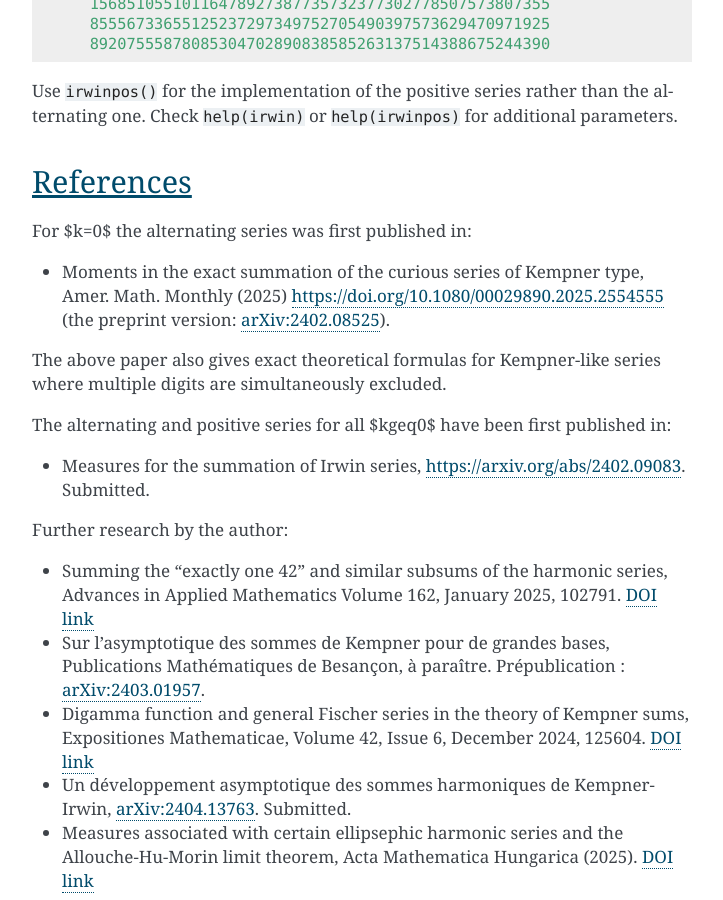
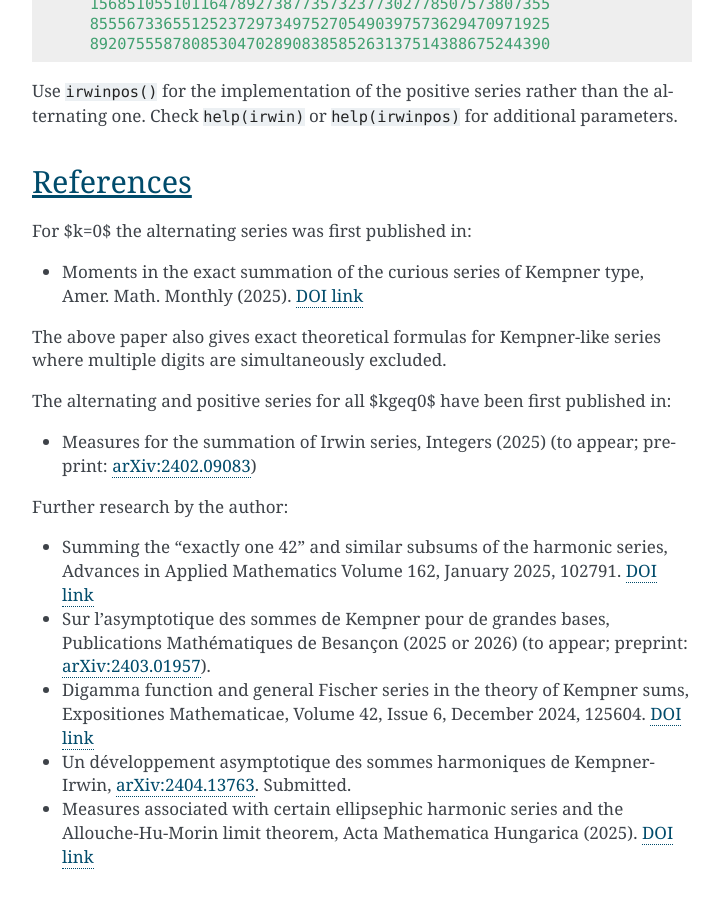
Before and after one commit to burnol-math/irwin, a Sphinx documentation site: the page built from docs/index.rst, in a window 1280 px wide and 900 px high, scrolled down 6174 px. Shown: the whole window, without its empty margins (388-1111 px from the left). Built offline with Sphinx 7.4.7, drawn with Linux system fonts in a browser that asks for light colours.

Commit message:
[DOC] Update publication status (Oct. 13, 2025)

```diff
--- a/docs/index.rst
+++ b/docs/index.rst
@@ -312,8 +312,9 @@ References
 For $k=0$ the alternating series was first published in:
 
 - Moments in the exact summation of the curious series of Kempner type,
-  Amer. Math. Monthly (2025) https://doi.org/10.1080/00029890.2025.2554555
-  (the preprint version: `arXiv:2402.08525 <https://arxiv.org/abs/2402.08525>`__).
+  Amer. Math. Monthly (2025). `DOI link`__
+
+  __ https://doi.org/10.1080/00029890.2025.2554555
 
 The above paper
 also gives exact theoretical formulas for Kempner-like series where multiple
@@ -322,8 +323,8 @@ digits are simultaneously excluded.
 The alternating and positive series for all $k\geq0$ have been first
 published in:
 
-- Measures for the summation of Irwin series,
-  https://arxiv.org/abs/2402.09083.  Submitted.
+- Measures for the summation of Irwin series, Integers (2025) (to appear;
+  preprint:  `arXiv:2402.09083 <https://arxiv.org/abs/2402.09083>`_)
 
 Further research by the author:
 
@@ -333,8 +334,8 @@ Further research by the author:
   __ https://doi.org/10.1016/j.aam.2024.102791
 
 - Sur l'asymptotique des sommes de Kempner pour de grandes bases,
-  Publications Mathématiques de Besançon, à paraître.  Prépublication :
-  `arXiv:2403.01957 <https://arxiv.org/abs/2403.01957>`__.
+  Publications Mathématiques de Besançon (2025 or 2026) (to appear;
+  preprint: `arXiv:2403.01957 <https://arxiv.org/abs/2403.01957>`_).
 
 - Digamma function and general Fischer series in the theory of Kempner sums,
   Expositiones Mathematicae, Volume 42, Issue 6, December
@@ -343,7 +344,7 @@ Further research by the author:
   __ https://doi.org/10.1016/j.exmath.2024.125604
 
 - Un développement asymptotique des sommes harmoniques de Kempner-Irwin,
-  `arXiv:2404.13763 <https://arxiv.org/abs/2404.13763>`__.  Submitted.
+  `arXiv:2404.13763 <https://arxiv.org/abs/2404.13763>`_.  Submitted.
 
 - Measures associated with certain ellipsephic harmonic series and the
   Allouche-Hu-Morin limit theorem, Acta Mathematica Hungarica (2025).
```
Also changed, not shown: README.md (+3 -5 lines).
